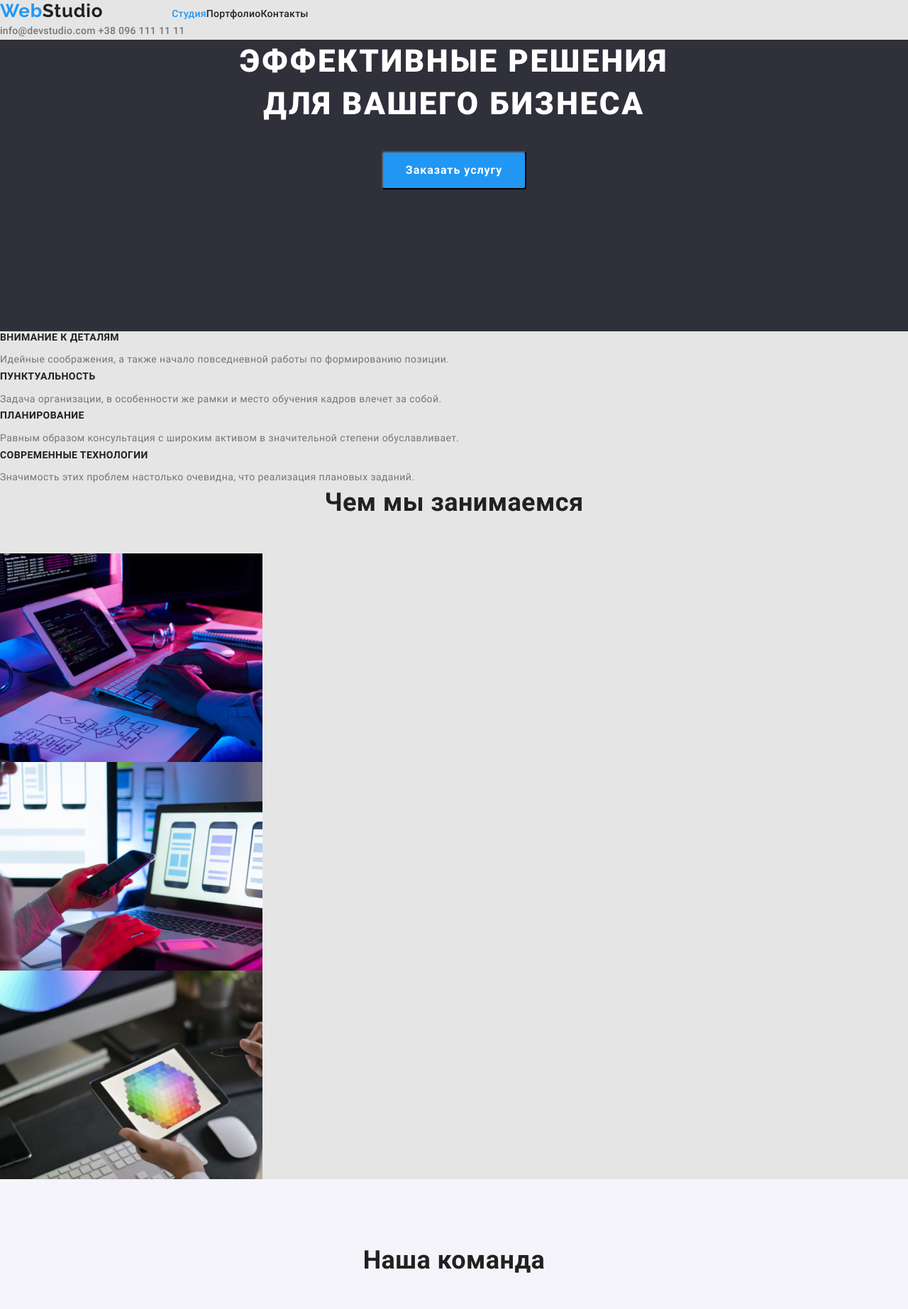
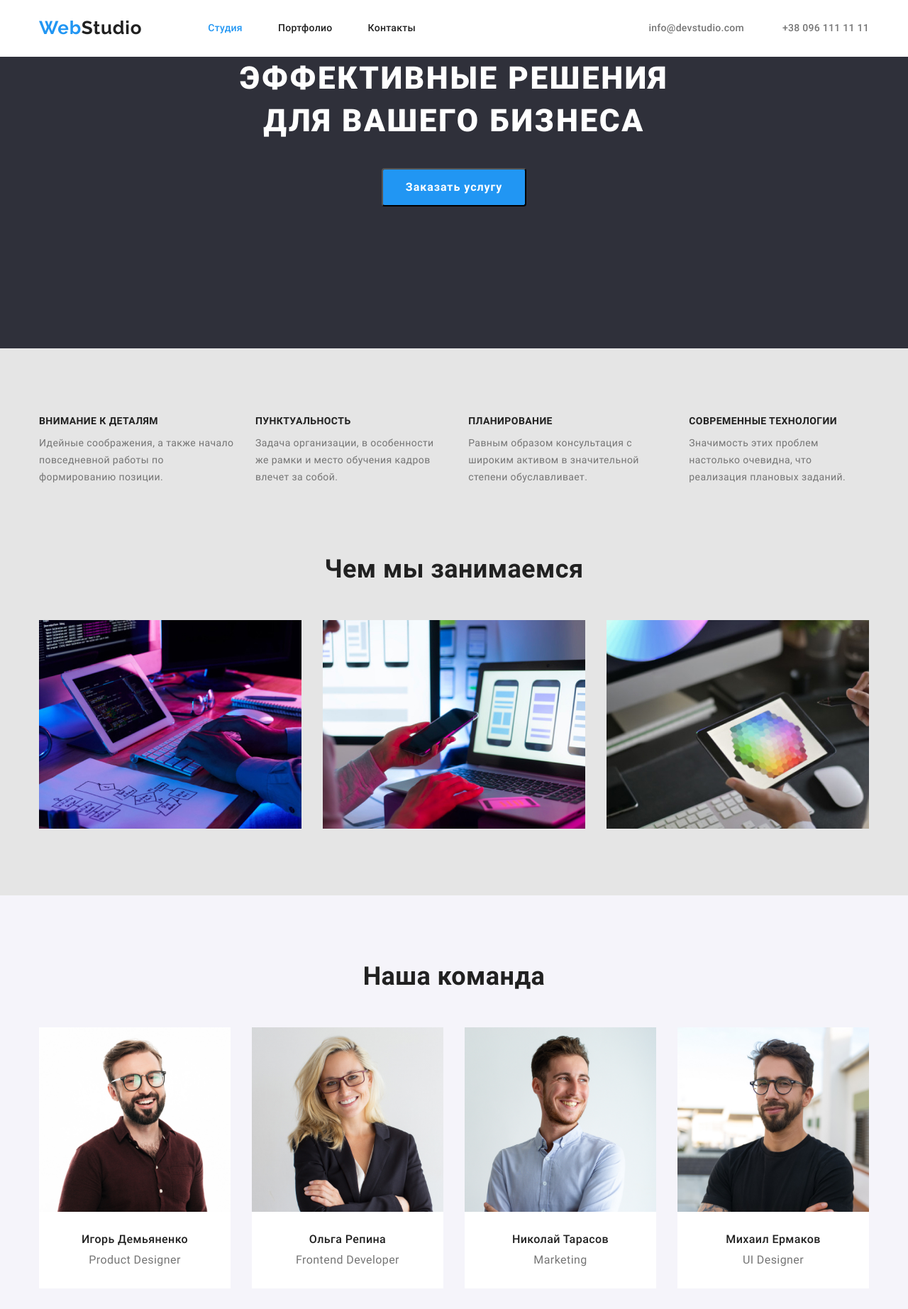
Before and after one commit to VictoriaRailean1/goit-markup-hw-03, a plain HTML site: page index.html in a window 1280 px wide. Shown: the top 1845 px of the page at 71% size. Drawn offline with nearby package versions, Linux system fonts and the light colour scheme.

Commit message:
Отражает разметку

```diff
--- a/index.html
+++ b/index.html
@@ -4,73 +4,81 @@
     <meta charset="UTF-8" />
     <meta name="viewport" content="width=device-width, initial-scale=1.0" />
     <title>WebStudio</title>
-    <!--Нормализатор-->
+    <!--Нормализатор и шрифт-->
+    <link
+      href="https://fonts.googleapis.com/css2?family=Raleway:wght@700&display=swap"
+      rel="stylesheet"
+    />
     <link
       rel="stylesheet"
       href="https://cdnjs.cloudflare.com/ajax/libs/modern-normalize/1.0.0/modern-normalize.min.css"
-    />
-    <link
-      href="https://fonts.googleapis.com/css2?family=Raleway:wght@700&display=swap"
-      rel="stylesheet"
     />
     <link rel="stylesheet" href="./css/styles.css" />
   </head>
   <body>
     <!--Шапка сайта-->
-    <header class="page-header">
-      <nav>
+    <header class="header">
+      <div class="container header-container">
+        <nav class="navigaion">
           <a href="./index.html" lang="en" class="logo"
             >Web<span class="logo-header">Studio</span></a
           >
           <ul class="site-nav list">
-          <li><a href="" class="link current">Студия</a></li>
-          <li><a href="./portfolio.html" class="link">Портфолио</a></li>
-          <li><a href="#contacts" class="link">Контакты</a></li>
+            <li class="nav-item"><a href="" class="link current">Студия</a></li>
+            <li class="nav-item">
+              <a href="./portfolio.html" class="link">Портфолио</a>
+            </li>
+            <li class="nav-item">
+              <a href="#contacts" class="link">Контакты</a>
+            </li>
           </ul>
         </nav>
         <div class="header-contact">
-        <a href="mailto:info@devstudio.com" class="link">info@devstudio.com</a>
+          <a href="mailto:info@devstudio.com" class="link mail-link"
+            >info@devstudio.com</a
+          >
           <a href="tel:+380961111111" class="link">+38 096 111 11 11</a>
+        </div>
       </div>
     </header>
     <!--Контент страницы-->
     <main>
       <!--Герой-->
       <section class="hero">
-        <div>
-          <h1 class="hero-title">
-            Эффективные решения <br />
-            для вашего бизнеса
-          </h1>
-          <button type="button" class="studio-button">Заказать услугу</button>
+        <div class="hero-content">
+          <h1 class="hero-title">Эффективные решения для вашего бизнеса</h1>
+          <button type="button" class="studio-button hero-content">
+            Заказать услугу
+          </button>
         </div>
       </section>
       <!--Принципы работы-->
-      <section>
-        <h2 hidden>Наши принципы работы</h2>
-        <ul class="list">
-          <li>
+      <section class="section principles">
+        <div class="container">
+          <h2 class="section-title visually-hidden">Наши принципы работы</h2>
+          <ul class="list work-principles">
+            <li class="item-principles">
               <h3 class="item-title">Внимание к деталям</h3>
               <p class="item-description">
                 Идейные соображения, а также начало повседневной работы по
                 формированию позиции.
               </p>
             </li>
-          <li>
+            <li class="item-principles">
               <h3 class="item-title">Пунктуальность</h3>
               <p class="item-description">
-              Задача организации, в особенности же рамки и место обучения кадров
-              влечет за собой.
+                Задача организации, в особенности же рамки и место обучения
+                кадров влечет за собой.
               </p>
             </li>
-          <li>
+            <li class="item-principles">
               <h3 class="item-title">Планирование</h3>
               <p class="item-description">
                 Равным образом консультация с широким активом в значительной
                 степени обуславливает.
               </p>
             </li>
-          <li>
+            <li class="item-principles">
               <h3 class="item-title">Современные технологии</h3>
               <p class="item-description">
                 Значимость этих проблем настолько очевидна, что реализация
@@ -78,12 +86,14 @@
               </p>
             </li>
           </ul>
+        </div>
       </section>
       <!--Наша деятельность-->
-      <section>
+      <section class="section about">
+        <div class="container">
           <h2 class="section-title">Чем мы занимаемся</h2>
-        <ul class="list">
-          <li>
+          <ul class="list grid">
+            <li class="grid-item about-item">
               <img
                 src="img/about/img1.jpg"
                 alt="планшет и клавиатура"
@@ -91,7 +101,7 @@
                 height="294"
               />
             </li>
-          <li>
+            <li class="grid-item about-item">
               <img
                 src="img/about/img2.jpg"
                 alt="телефон"
@@ -99,7 +109,7 @@
                 height="294"
               />
             </li>
-          <li>
+            <li class="grid-item about-item">
               <img
                 src="img/about/img3.jpg"
                 alt="планшет"
@@ -108,62 +118,66 @@
               />
             </li>
           </ul>
+        </div>
       </section>
       <!--Команда-->
       <section class="section team">
+        <div class="container">
           <h2 class="section-title">Наша команда</h2>
-        <ul class="list card">
-          <li>
+          <ul class="list grid">
+            <li class="grid-item team-item">
               <img
                 src="./img/team/igor.jpg"
                 alt="Игорь Демьяненко"
                 width="270"
                 height="260"
               />
-            <h3 class="team-item member">Игорь Демьяненко</h3>
-            <p lang="en" class="team-item position">Product Designer</p>
+              <h3 class="team-member member">Игорь Демьяненко</h3>
+              <p lang="en" class="team-member position">Product Designer</p>
             </li>
-          <li>
+            <li class="grid-item team-item">
               <img
                 src="./img/team/olga.jpg"
                 alt="Ольга Репина"
                 width="270"
                 height="260"
               />
-            <h3 class="team-item member">Ольга Репина</h3>
-            <p lang="en" class="team-item position">Frontend Developer</p>
+              <h3 class="team-member member">Ольга Репина</h3>
+              <p lang="en" class="team-member position">Frontend Developer</p>
             </li>
-          <li>
+            <li class="grid-item team-item">
               <img
                 src="./img/team/nikolai.jpg"
                 alt="Николай Тарасов"
                 width="270"
                 height="260"
               />
-            <h3 class="team-item member">Николай Тарасов</h3>
-            <p lang="en" class="team-item position">Marketing</p>
+              <h3 class="team-member member">Николай Тарасов</h3>
+              <p lang="en" class="team-member position">Marketing</p>
             </li>
-          <li>
+            <li class="grid-item team-item">
               <img
                 src="./img/team/mihail.jpg"
                 alt="Михаил Ермаков"
                 width="270"
                 height="260"
               />
-            <h3 class="team-item member">Михаил Ермаков</h3>
-            <p lang="en" class="team-item position">UI Designer</p>
+              <h3 class="team-member member">Михаил Ермаков</h3>
+              <p lang="en" class="team-member position">UI Designer</p>
             </li>
           </ul>
+        </div>
       </section>
     </main>
     <!--Подвал-->
     <footer id="contacts" class="page-footer">
+      <div class="container footer-container">
         <a href="./index.html" lang="en" class="logo"
           >Web<span class="logo-footer">Studio</span></a
         >
         <address>
-        <ul class="list">
-          <li>
+          <ul class="list footer-address">
+            <li class="footer-item">
               <a
                 href="https://goo.gl/maps/CxbSxKR86c5XLmLp6"
                 target="_blank"
@@ -172,7 +186,7 @@
                 >г. Киев, пр-т Леси Украинки, 26</a
               >
             </li>
-          <li>
+            <li class="footer-item">
               <a
                 href="mailto:info@example.com"
                 class="contact-footer link link-footer"
@@ -180,12 +194,15 @@
               >
             </li>
             <li>
-            <a href="tel:+380991111111" class="contact-footer link link-footer"
+              <a
+                href="tel:+380991111111"
+                class="contact-footer link link-footer"
                 >+38 099 111 11 11</a
               >
             </li>
           </ul>
         </address>
+      </div>
     </footer>
   </body>
 </html>
```
Also changed, not shown: portfolio.html (+50 -32 lines). Lines whose indentation alone changed are shown as unchanged.
